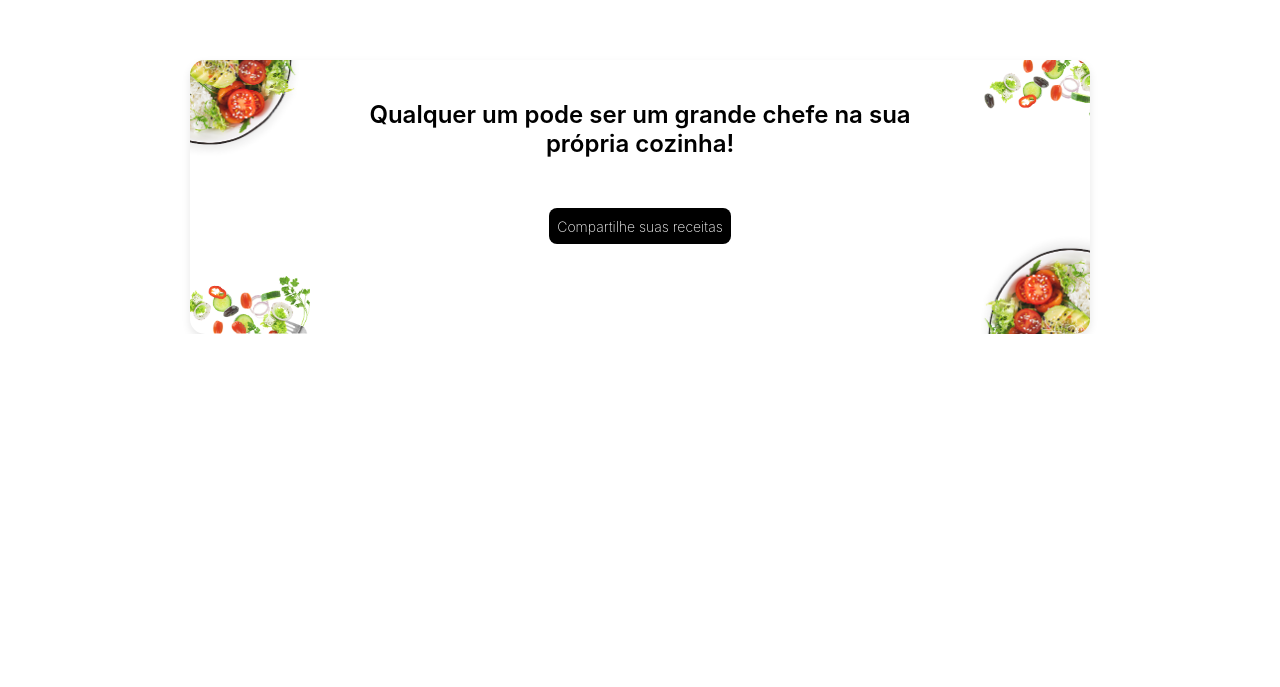
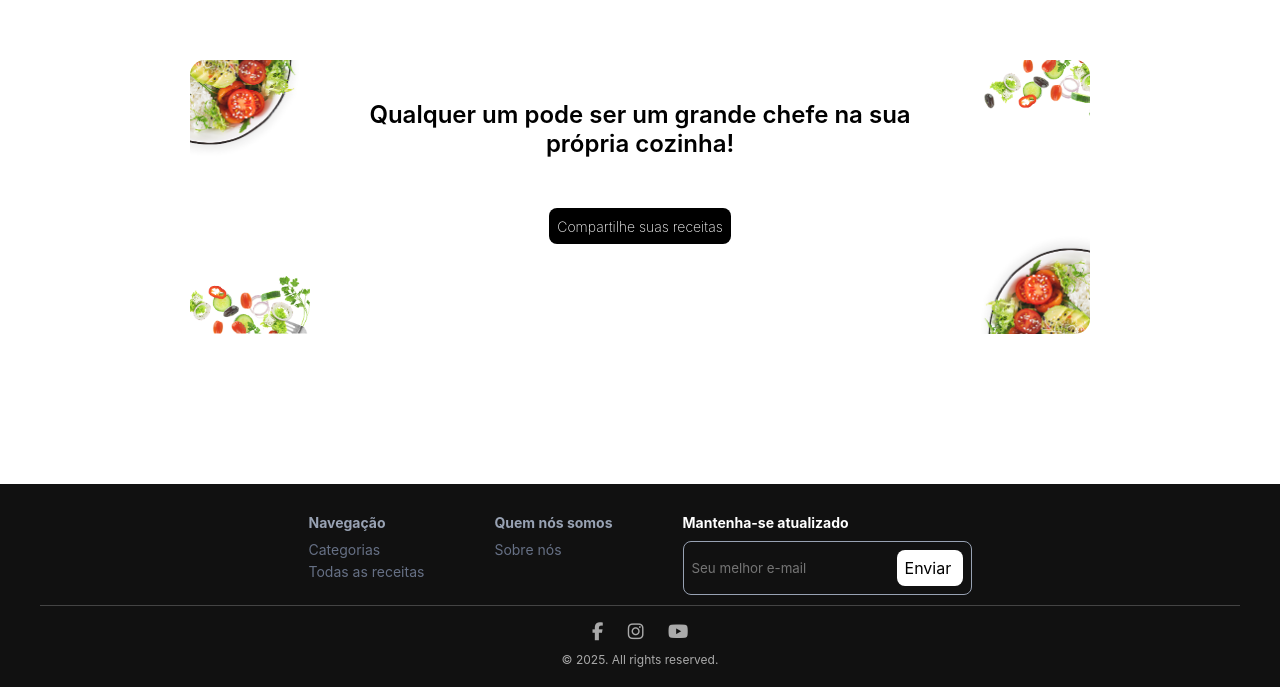
Before and after one commit to nielassis/pd-restaurante, a plain HTML site: page frontend/index.html in a window 1280 px wide. Shown: the part 1560-2247 px from the top of the page. Before the commit the page ends 1894 px from the top, so only its background shows below. Drawn offline with Linux system fonts and the light colour scheme.

Commit message:
adiciona footer

```diff
--- a/frontend/index.html
+++ b/frontend/index.html
@@ -4,6 +4,10 @@
     <meta charset="UTF-8" />
     <meta name="viewport" content="width=device-width, initial-scale=1.0" />
     <link rel="stylesheet" href="public/styles/index.css" />
+    <link
+      rel="stylesheet"
+      href="https://cdnjs.cloudflare.com/ajax/libs/font-awesome/6.5.1/css/all.min.css"
+    />
     <title>Site de Receitas - PD</title>
   </head>
   <body>
@@ -88,6 +92,36 @@
       />
     </section>
 
+    <!--Footer-->
+    <footer class="footer">
+      <div class="footer-content">
+        <div class="footer-section">
+          <h3>Navegação</h3>
+          <a href="#">Categorias</a>
+          <a href="#">Todas as receitas</a>
+        </div>
+        <div class="footer-section">
+          <h3>Quem nós somos</h3>
+          <a href="#">Sobre nós</a>
+        </div>
+        <div class="footer-section newsletter">
+          <h3 class="newsletter-title">Mantenha-se atualizado</h3>
+          <div class="newsletter-input">
+            <input type="email" placeholder="Seu melhor e-mail" />
+            <button class="newsletter-button">Enviar</button>
+          </div>
+        </div>
+      </div>
+
+      <div class="social-icons">
+        <a href="#"><i class="fab fa-facebook-f"></i></a>
+        <a href="#"><i class="fab fa-instagram"></i></a>
+        <a href="#"><i class="fab fa-youtube"></i></a>
+      </div>
+
+      <div class="footer-bottom">© 2025. All rights reserved.</div>
+    </footer>
+
     <script src="utils/categorias-data.js"></script>
     <script src="utils/demo-data.js"></script>
   </body>
--- a/frontend/public/styles/index.css
+++ b/frontend/public/styles/index.css
@@ -206,12 +206,11 @@ button span {
   max-width: 900px;
   margin: auto;
   padding: 40px;
-  background: white;
   border-radius: 15px;
-  box-shadow: 0 4px 8px rgba(0, 0, 0, 0.1);
   text-align: center;
   overflow: hidden;
   margin-top: 150px;
+  margin-bottom: 150px;
 }
 
 .content {
@@ -253,3 +252,111 @@ button span {
   right: 0;
   transform: translate(20%, 10%) scale(-1, -1);
 }
+
+.footer {
+  background-color: #111;
+  color: white;
+  padding: 20px 40px;
+  text-align: left;
+}
+
+.footer-content {
+  display: flex;
+  justify-content: center;
+  gap: 50px;
+  flex-wrap: wrap;
+  max-width: 1200px;
+  margin: auto;
+
+  border-bottom: 1px solid #444;
+}
+
+.footer-section {
+  margin: 10px;
+}
+
+.footer-section h3 {
+  font-size: 14px;
+  color: #98a2b3;
+  margin-bottom: 10px;
+}
+
+.footer-section a {
+  display: block;
+  color: #667085;
+  text-decoration: none;
+  font-size: 14px;
+  margin: 5px 0;
+}
+
+.footer-section a:hover {
+  color: white;
+}
+
+.newsletter {
+  display: flex;
+  flex-direction: column;
+}
+
+.newsletter-input {
+  display: flex;
+  align-items: center;
+  border: 1px solid #98a2b3;
+  border-radius: 8px;
+}
+
+.newsletter input {
+  padding: 8px;
+  width: 200px;
+  border: none;
+  border-radius: 4px;
+  margin-right: 5px;
+  color: #98a2b3;
+  background: none;
+}
+
+.newsletter .newsletter-button {
+  all: unset;
+  display: flex;
+  width: 50px;
+  border-radius: 8px;
+  background-color: white;
+  color: #000;
+  padding: 8px;
+  margin: 8px;
+  align-items: flex-end;
+  gap: 10px;
+}
+
+.newsletter .newsletter-title {
+  font-size: 14px;
+  font-weight: bold;
+  color: white;
+}
+
+.newsletter button:hover {
+  background-color: #0056b3;
+}
+
+.social-icons {
+  text-align: center;
+  margin-top: 15px;
+}
+
+.social-icons a {
+  color: #aaa;
+  margin: 0 10px;
+  font-size: 18px;
+  text-decoration: none;
+}
+
+.social-icons a:hover {
+  color: white;
+}
+
+.footer-bottom {
+  text-align: center;
+  padding-top: 10px;
+  font-size: 12px;
+  color: #aaa;
+}
```
